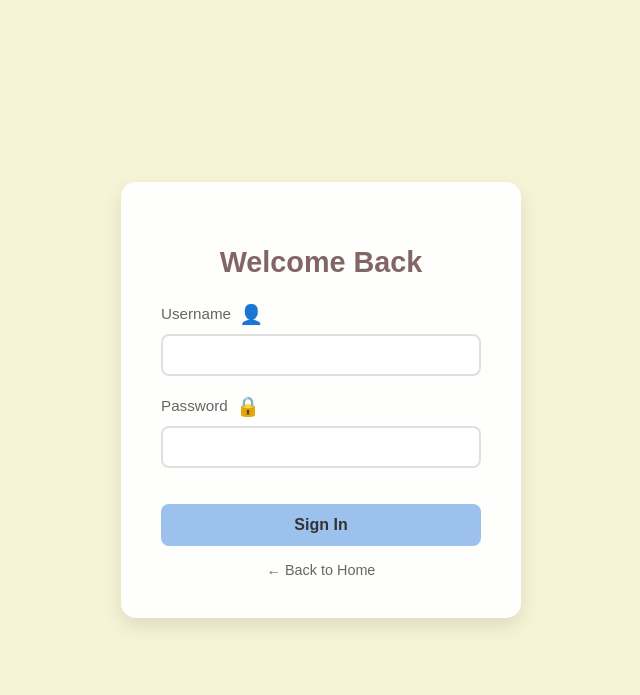
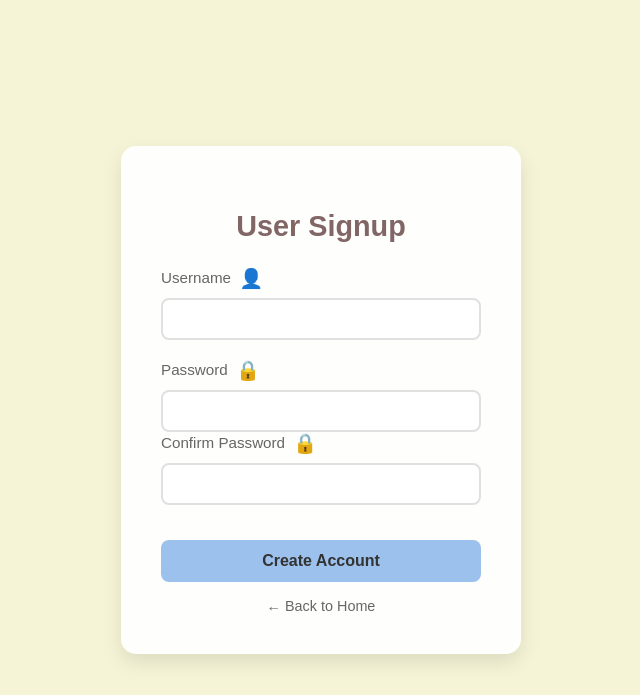
Before and after one commit to vector-/test-ctb, a Flask app: page /login in a window 1280 px wide. Shown: the top 695 px of the page, without its empty margins (319-959 px from the left). Run offline with Flask 3, Linux system fonts and the light colour scheme.

Commit message:
'signup' route added

```diff
--- a/back/app.py
+++ b/back/app.py
@@ -40,11 +40,26 @@ def submit():
 
 @app.route('/login', methods=['POST','GET'])
 def login():
-    return render_template("login.html", signup=False)
+    return render_template("login.html", signup=True)
 
 
 # route for signup
 # TODO define a route handler for signup
+@app.route('/signup', methods=['POST'])
+def signup_post():
+    username = request.form.get('username')
+    pass1 = request.form.get('password')
+    pass2 = request.form.get('checking_password')
+
+    if pass1 == pass2:
+        # TODO write user name and password into a password file
+        return render_template("home.html", username=username)
+    else:
+        return jsonify(
+            {
+                'code': -1,
+                'message': 'Error: Two passwords are not same.'
+            })
 
 
 # route for login
--- a/back/templates/home.html
+++ b/back/templates/home.html
@@ -218,8 +218,11 @@
                 <a href="#">· Other types of emotional eating</a>
               </div>
             </li>
-            <! ---TODO--- for logined users: display the user name here instead of the 'Sign Up' button --->
+            {% if username %}
+            <li>Welcome {{ username }}</li>
+            {% else %}
             <li><button class="button1" onclick="window.location.href='/login'">Sign up!</button></li>
+            {% endif %}
         </ul>
         <br/>
         <br/>
--- a/back/templates/login.html
+++ b/back/templates/login.html
@@ -108,7 +108,11 @@
         <h2 style="text-align: center;">User Signup</h2>
         {% endif %}
 
+        {% if signup %}
+        <form action="/signup" method="POST">
+        {% else %}
         <form action="/login_submit" method="POST">
+        {% endif %}
             <div class="form-group">
                 <label for="username">Username <span class="emoji">👤</span></label>
                 <input type="text" id="username" name="username" required>
```
Also changed, not shown: test.py (added, +11 -0 lines).
